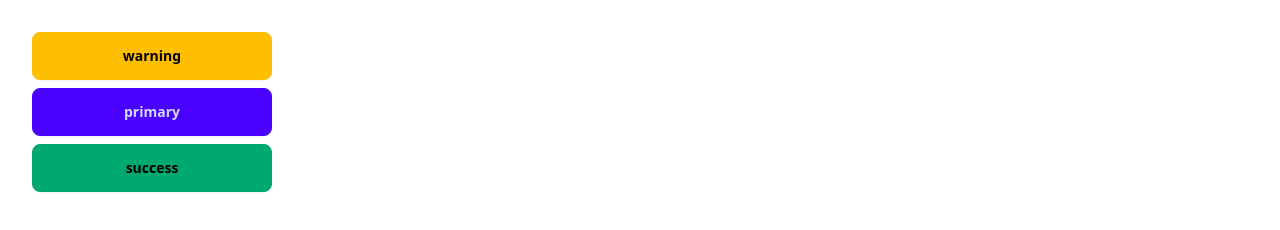
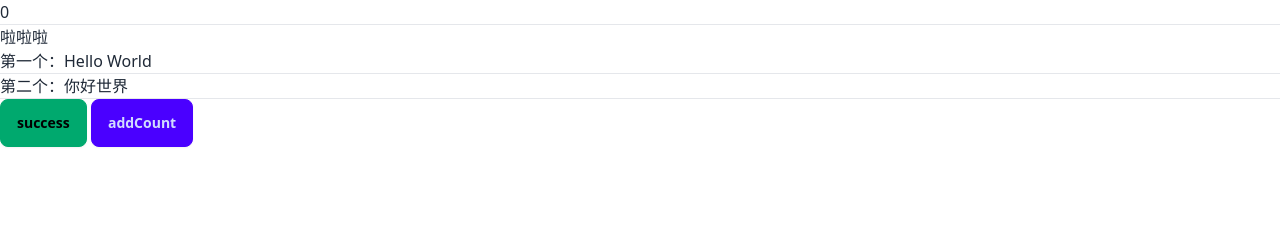
Before and after one commit to zhangwh754/djdg626-monorepo, a website with bundled scripts: page pages/index.html in a window 1280 px wide. Built offline with nearby package versions, Linux system fonts and the light colour scheme.

Commit message:
feat: vue-mvvm Compiler编译数据和绑定事件
- 编译mustache语法
- 编译v-开头的vue指令（完成了v-text）
- 绑定methods事件（@click="customEventName"）

```diff
--- a/packages/02-vue-mvvm/package.json
+++ b/packages/02-vue-mvvm/package.json
@@ -1,6 +1,6 @@
 {
   "name": "@djdg626/vue-mvvm",
-  "version": "0.0.4",
+  "version": "0.0.5",
   "description": "",
   "keywords": [],
   "license": "MIT",
--- /dev/null
+++ b/packages/02-vue-mvvm/src/Compiler.ts
@@ -0,0 +1,82 @@
+const directive = (function () {
+  return {
+    'v-text': function (node: HTMLElement, value: any) {
+      node.textContent = value
+    },
+  }
+})()
+
+export class Compiler {
+  vm: Object
+  el: HTMLElement
+  data: { [key: string]: any }
+  methods: { [key: string]: Function }
+
+  constructor(vm: Object, el: HTMLElement, data: Object, methods: { [key: string]: Function }) {
+    this.vm = vm
+    this.el = el
+    this.data = data
+    this.methods = methods
+
+    this.compile(el)
+  }
+
+  compile(el: HTMLElement | ChildNode) {
+    if (!el.childNodes || el.childNodes.length === 0) return
+
+    Array.from(el.childNodes).forEach(node => {
+      if (this.isElementNode(node)) {
+        this.compileElementNode(node as HTMLElement)
+      } else if (this.isTextNode(node)) {
+        this.compileTextNode(node)
+      }
+
+      // 嵌套元素节点 进行递归
+      this.compile(node)
+    })
+  }
+
+  compileElementNode(node: HTMLElement) {
+    Array.from(node.attributes).forEach(attribute => {
+      const name = attribute.name.split('')
+
+      if (name.shift() === ':') {
+        const newName = name.join('')
+
+        node.setAttribute(newName, this.data[attribute.value])
+      } else if (attribute.name.startsWith('@')) {
+        const newName = name.join('')
+
+        node.addEventListener(newName, (...args) => {
+          this.methods[attribute.value].apply(this.vm, args)
+        })
+      }
+
+      if (attribute.name.startsWith('v-')) {
+        directive[attribute.name as keyof typeof directive]?.(node, attribute.value)
+      }
+    })
+  }
+
+  compileTextNode(node: ChildNode) {
+    const regExp = /\{\{(.+?)\}\}/g
+
+    const matchResult = node.textContent?.match(regExp)
+
+    if (matchResult) {
+      matchResult.forEach(mustache => {
+        const key = regExp.exec(node.textContent!)?.[1]!
+
+        node.textContent = node.textContent?.replace(mustache, this.data[key])!
+      })
+    }
+  }
+
+  isElementNode(node: ChildNode) {
+    return node.nodeType === 1
+  }
+
+  isTextNode(node: ChildNode) {
+    return node.nodeType === 3
+  }
+}
--- a/packages/02-vue-mvvm/src/mvvm.ts
+++ b/packages/02-vue-mvvm/src/Mvvm.ts
@@ -1,19 +1,26 @@
+import { Compiler } from './Compiler'
+
 type Options = {
   el: string
   data: Object
+  methods: { [key: string]: Function }
 }
 
 export default class Mvvm {
   $options: Options
   $el: HTMLElement
   $data: Object
+  $methods: { [key: string]: Function }
 
   constructor(options: Options) {
     this.$el = document.querySelector(options.el)!
     this.$options = options
     this.$data = options.data
+    this.$methods = options.methods
 
     this._proxyData(options.data)
+
+    new Compiler(this, this.$el, this.$data, this.$methods)
   }
 
   _proxyData(data: Object) {
--- a/packages/02-vue-mvvm/src/index.ts
+++ b/packages/02-vue-mvvm/src/index.ts
@@ -1,3 +1,3 @@
-import Mvvm from './mvvm'
+import Mvvm from './Mvvm'
 
 export { Mvvm }
--- a/pages/index.html
+++ b/pages/index.html
@@ -9,13 +9,28 @@
 </head>
 
 <body>
-  <div class="m-8 flex flex-col w-60 gap-2">
+  <!-- <div class="m-8 flex flex-col w-60 gap-2">
     <button class="btn btn-warning">warning</button>
     <button class="btn btn-primary">primary</button>
     <button class="btn btn-success">success</button>
+  </div> -->
+
+  <div id="app">
+    <input type="text" :value="count">
+    <hr />
+
+    <div v-text="啦啦啦">被覆盖</div>
+
+    <p>
+      第一个：{{msg}}
+      <hr />
+      第二个：{{msg2}}
+    </p>
+    <hr />
+
+    <button class="btn btn-success" @click="sayHi">success</button>
+    <button class="btn btn-primary" @click="addCount">addCount</button>
   </div>
-
-  <div id="app"></div>
 
   <script type="module" src="./main.js"></script>
 </body>
--- a/pages/main.js
+++ b/pages/main.js
@@ -4,9 +4,20 @@ const vm = new Mvvm({
   el: '#app',
   data: {
     msg: 'Hello World',
+    msg2: '你好世界',
+    count: 0,
+  },
+  methods: {
+    sayHi() {
+      console.log('this.msg', this.msg)
+    },
+
+    addCount() {
+      this.count += 1
+
+      console.log('this.count', this.count)
+    },
   },
 })
 
-console.log('vm', vm.msg)
-vm.msg = '你好世界'
-console.log('vm', vm.msg)
+console.log(vm.msg)
```
Also changed, not shown: packages/02-vue-mvvm/README.md.
